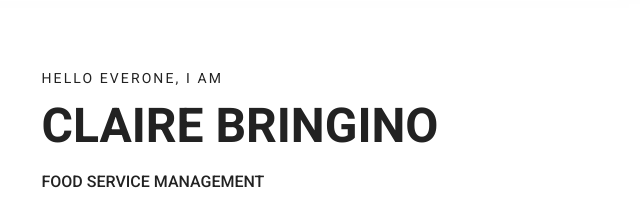
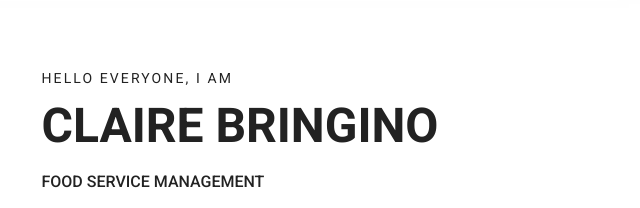
Before and after one commit to clairebringino12/personal-web, a plain HTML site: page all-about-myself.html in a window 1280 px wide. Shown: the part 583-791 px from the top of the page, 611-1251 px from the left. Drawn offline with Linux system fonts and the light colour scheme.

Commit message:
Update all-about-myself.html

```diff
--- a/all-about-myself.html
+++ b/all-about-myself.html
@@ -52,7 +52,7 @@
 						</div>
 						<div class="col-lg-7">
 							<div class="personal_text">
-								<h6>Hello Everone, i am</h6>
+								<h6>Hello Everyone, i am</h6>
 								<h3>Claire Bringino</h3>
 								<h4>Food Service Management</h4>
 								<p>
```
